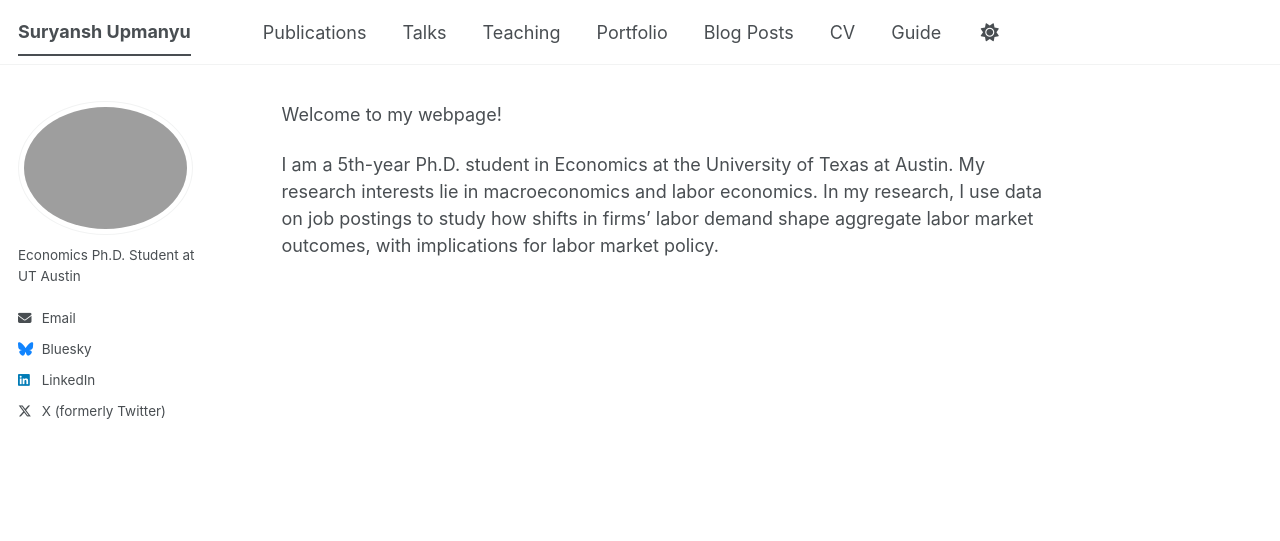
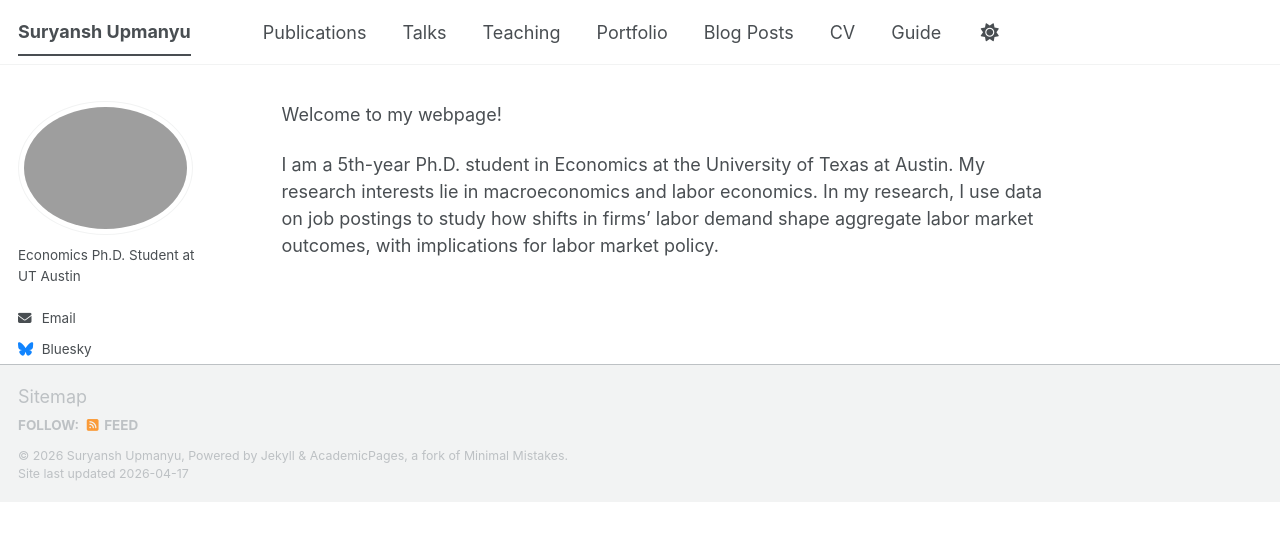
Before and after one commit to upmanyu-suryansh/upmanyu-suryansh.github.io, a Jekyll site: the page built from _pages/about.md, in a window 1280 px wide and 900 px high. Shown: the top 541 px of the window. Built offline with Jekyll 4.4.1, drawn with Linux system fonts in a browser that asks for light colours; a script bundle is joined from its source files by our own code; library files that are not in the unit come from our copies.

Commit message:
Remove body styles and adjust page wrapper height

```diff
--- a/assets/css/main.scss
+++ b/assets/css/main.scss
@@ -42,12 +42,6 @@
     "vendor/font-awesome/brands"
 ;
 
-body {
-  display: flex;
-  flex-direction: column;
-  min-height: 500vh;
+.page__wrapper {
+  min-height: calc(100vh - 200px);
 }
-
-.page__footer {
-  margin-top: auto;
-}
```
